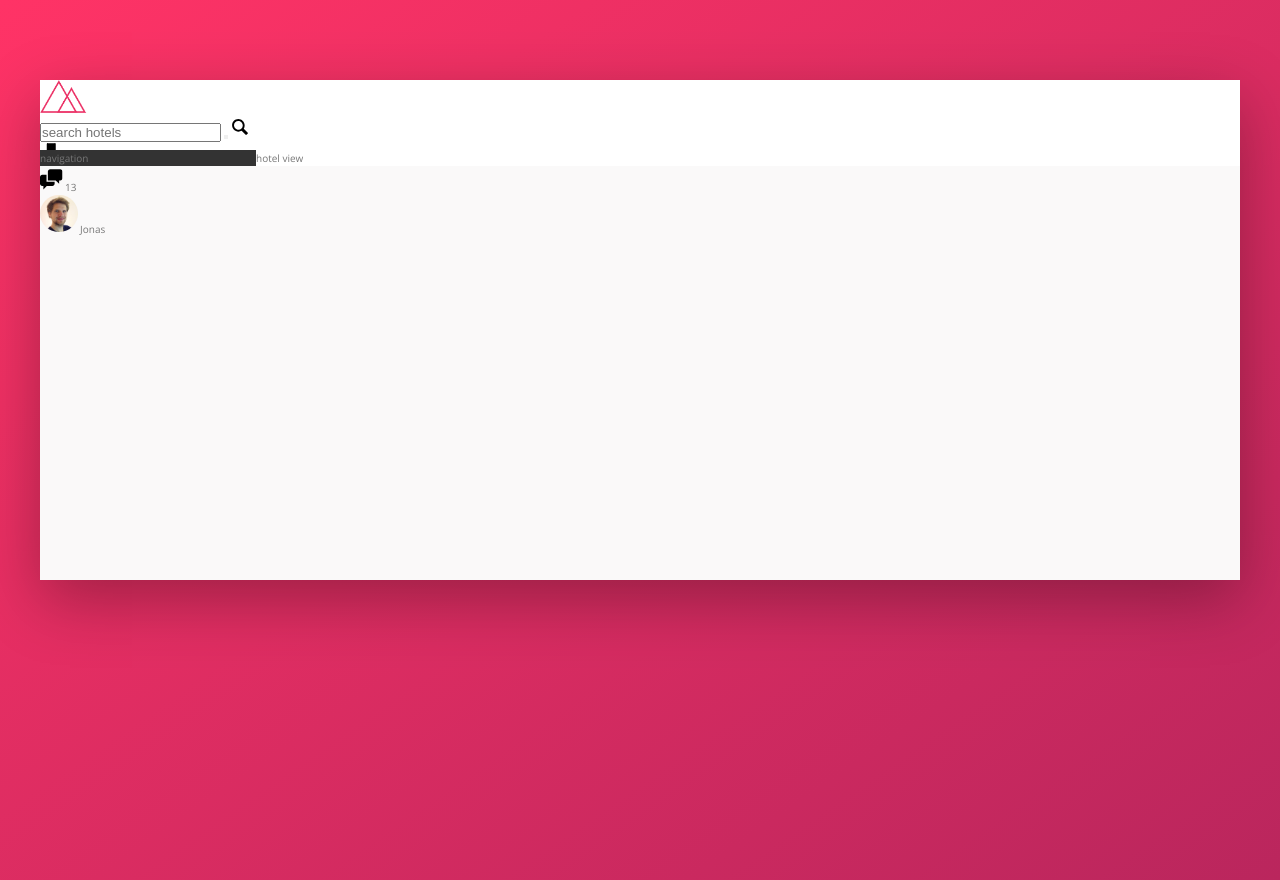
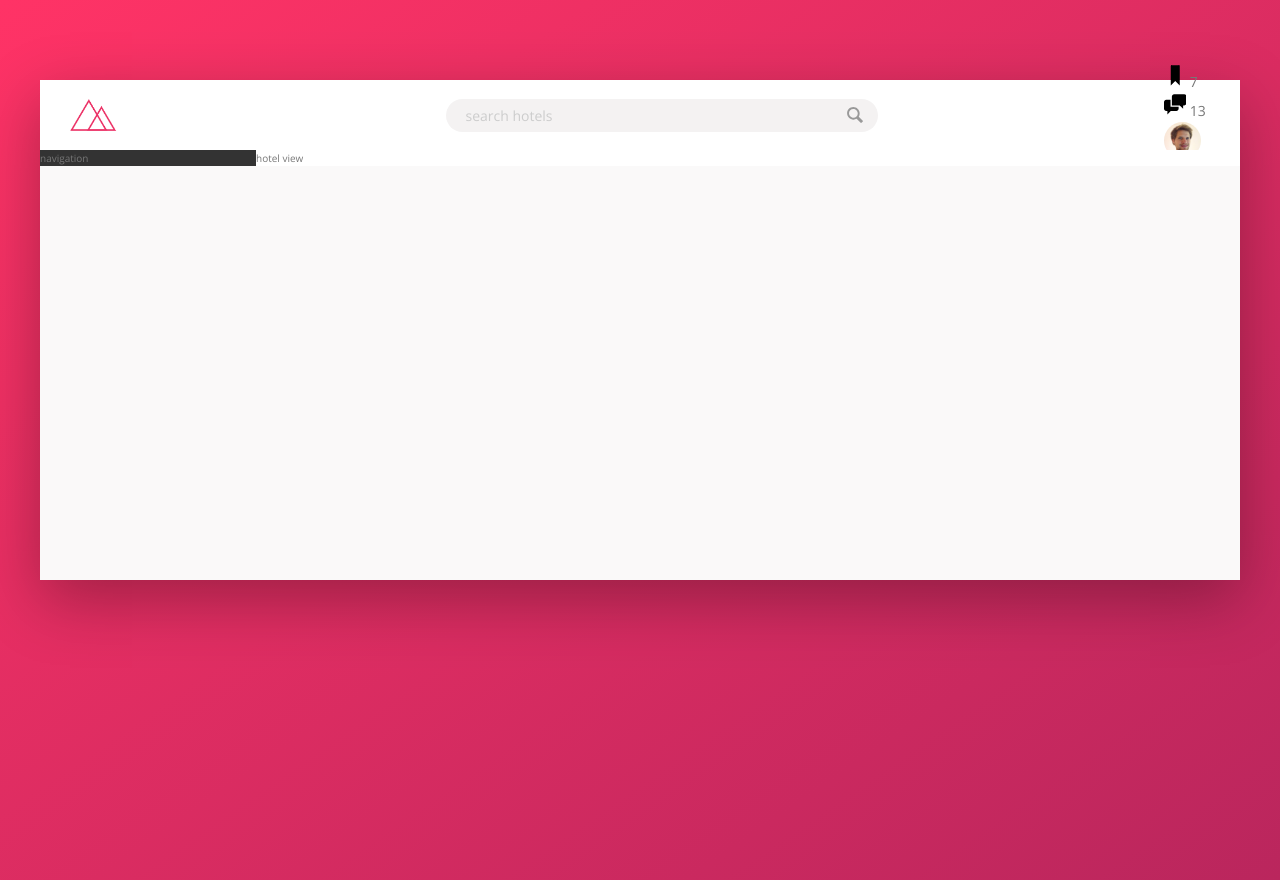
Before and after one commit to sarahrileydev/trillo, a website: page index.html in a window 1280 px wide. Drawn offline with nearby package versions, Linux system fonts and the light colour scheme.

Commit message:
header part 2

```diff
--- a/sass/_components.scss
+++ b/sass/_components.scss
@@ -3,22 +3,63 @@
 
 .logo {
     height: 3.25rem;
+    margin: 3rem;
 }
 
 ////////////////////////////////////////////
 // SEARCH
 .search {
-    // &__input {
 
-    // }
+    flex: 0 0 40%;
+    display: flex;
+    align-items: center;
+    justify-content: center;
 
-    // &__button {
+    &__input {
+        font-family: inherit;
+        font-size: inherit;
+        color: inherit;
+        background-color: var(--color-grey-light-2);
+        border: none;
+        padding: .7rem 2rem;
+        border-radius: 100px;
+        width: 90%;
+        transition: all .2s;
+        margin-right: -3.25rem;
 
-    // }
+        &:focus {
+            outline: none;
+            width: 100%;
+            background-color: var(--color-grey-light-3);
+        }
+
+        &::-webkit-input-placeholder {
+            font-weight: 100;
+            color: var(--color-grey-light-4);
+        }
+    }
+
+    &__input:focus + &__button {
+        background-color: var(--color-grey-light-3);
+    }
+
+    &__button {
+        background-color: var(--color-grey-light-2);
+        border: none;
+
+        &:focus {
+            outline: none;
+        }
+
+        &:active {
+            transform: translateY(2px);
+        }
+    }
 
     &__icon {
         height: 2rem;
         width: 2rem;
+        fill: var(--color-grey-dark-3);
     }
 }
 
--- a/sass/_layout.scss
+++ b/sass/_layout.scss
@@ -8,9 +8,14 @@
 }
 
 .header {
+    font-size: 1.4rem;
     height: 7rem;
     background-color: #fff;
     border-bottom: var(--color-grey-light-2);
+
+    display: flex;
+    justify-content: space-between;
+    align-items: center;
 }
 
 .content {
```
Also changed, not shown: css/style.css.
